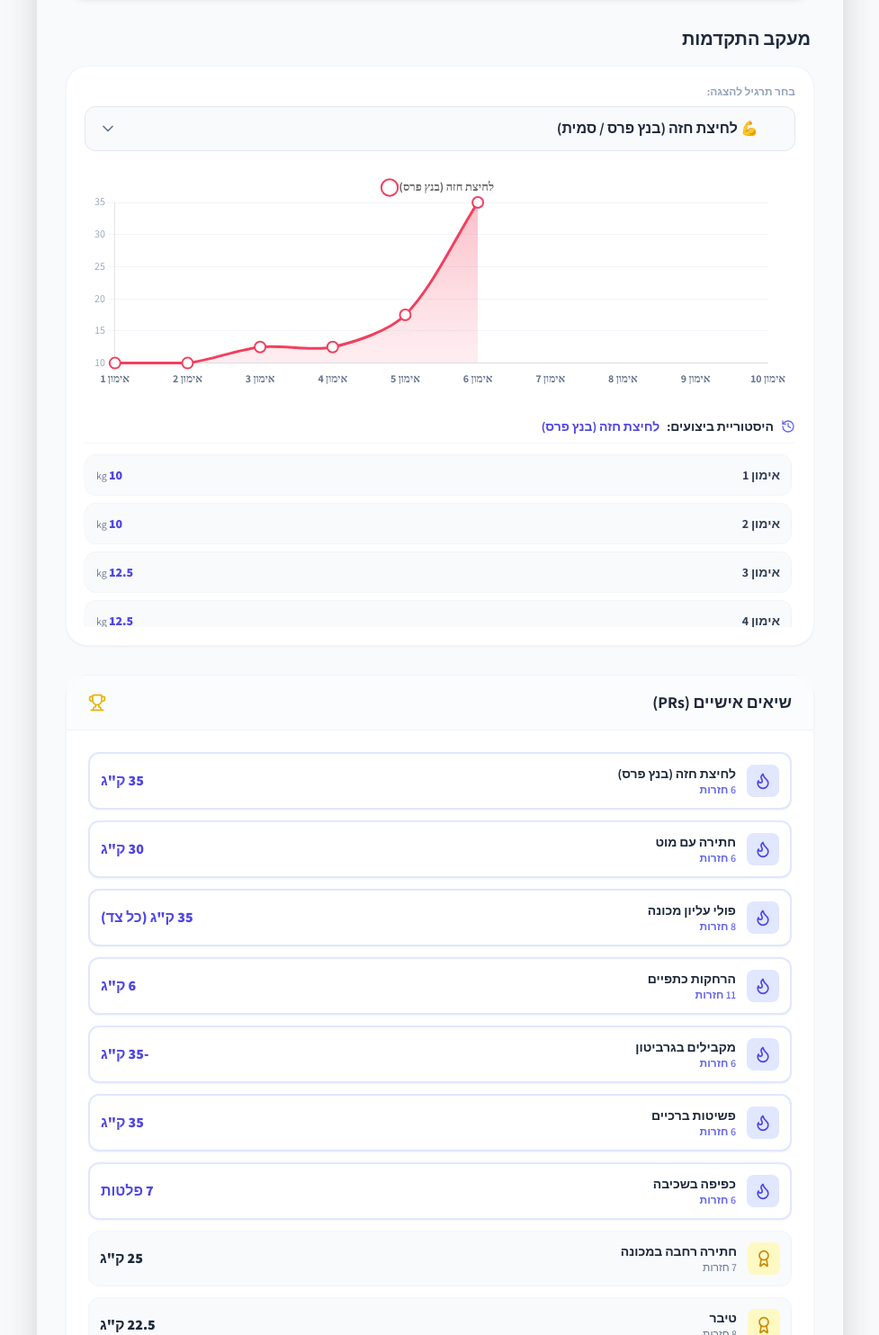
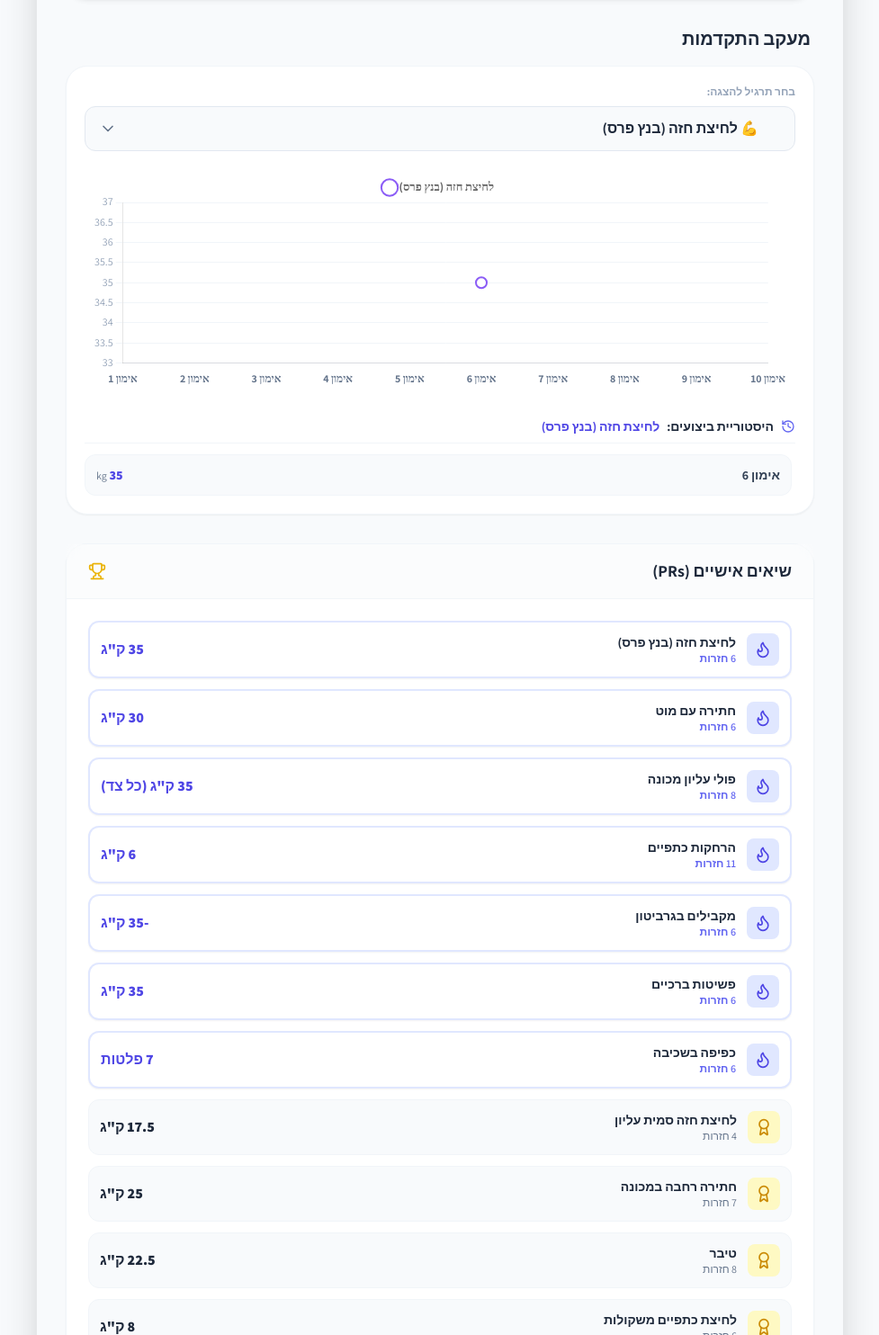
Before and after one commit to danzory/tommy.afek, a plain HTML site: page index.html in a window 1280 px wide. Shown: the part 827-2311 px from the top of the page at 90% size, without its empty margins (151-1128 px from the left). Drawn offline with nearby package versions, Linux system fonts and the light colour scheme.

Commit message:
Update index.html

````diff
--- a/index.html
+++ b/index.html
@@ -199,7 +199,8 @@
                                 <label for="exerciseSelect" class="block text-xs font-bold text-slate-400 uppercase mb-2">בחר תרגיל להצגה:</label>
                                 <div class="relative">
                                     <select id="exerciseSelect" class="w-full bg-slate-50 border border-slate-200 text-slate-800 font-bold text-base rounded-xl py-3 px-4 pr-10 appearance-none focus:outline-none focus:ring-2 focus:ring-indigo-500 transition-shadow">
-                                        <option value="incline_smith_press">💪 לחיצת חזה (בנץ פרס / סמית)</option>
+                                        <option value="bench_press">💪 לחיצת חזה (בנץ פרס)</option>
+                                        <option value="incline_smith_press">💪 לחיצת חזה סמית עליון</option>
                                         <option value="barbell_row">🏋️ חתירה עם מוט</option>
                                         <option value="wide_machine_row">🚣 חתירה רחבה במכונה</option>
                                         <option value="machine_lat_pulldown">🏋️ פולי עליון מכונה</option>
@@ -331,6 +332,16 @@
                                 </div>
 
                                 <!-- שיאים קודמים -->
+                                <div class="flex items-center justify-between bg-slate-50 p-3 rounded-xl border border-slate-100">
+                                    <div class="flex items-center gap-3">
+                                        <div class="bg-yellow-100 p-2 rounded-lg text-yellow-600"><i data-lucide="award" class="w-5 h-5"></i></div>
+                                        <div>
+                                            <p class="font-bold text-slate-800 text-sm">לחיצת חזה סמית עליון</p>
+                                            <p class="text-xs text-slate-500">4 חזרות</p>
+                                        </div>
+                                    </div>
+                                    <div class="font-black text-slate-800">17.5 ק"ג</div>
+                                </div>
                                 <div class="flex items-center justify-between bg-slate-50 p-3 rounded-xl border border-slate-100">
                                     <div class="flex items-center gap-3">
                                         <div class="bg-yellow-100 p-2 rounded-lg text-yellow-600"><i data-lucide="award" class="w-5 h-5"></i></div>
@@ -837,9 +848,16 @@
             const progressData = {
                 labels: ['אימון 1', 'אימון 2', 'אימון 3', 'אימון 4', 'אימון 5', 'אימון 6', 'אימון 7', 'אימון 8', 'אימון 9', 'אימון 10'],
                 exercises: {
+                    bench_press: {
+                        label: 'לחיצת חזה (בנץ פרס)',
+                        data: [null, null, null, null, null, 35, null, null, null, null],
+                        color: '#8b5cf6',
+                        gradientStart: 'rgba(139, 92, 246, 0.4)',
+                        unit: 'kg'
+                    },
                     incline_smith_press: {
-                        label: 'לחיצת חזה (בנץ פרס)',
-                        data: [10, 10, 12.5, 12.5, 17.5, 35, null, null, null, null],
+                        label: 'לחיצת חזה סמית עליון',
+                        data: [10, 10, 12.5, 12.5, 17.5, null, null, null, null, null],
                         color: '#f43f5e',
                         gradientStart: 'rgba(244, 63, 94, 0.4)',
                         unit: 'kg'
@@ -1138,7 +1156,7 @@
             const exerciseSelect = document.getElementById('exerciseSelect');
 
             // Set default view
-            updateChart('incline_smith_press');
+            updateChart('bench_press');
 
             // Listen for changes
             exerciseSelect.addEventListener('change', (e) => {
@@ -1148,3 +1166,6 @@
     </script>
 </body>
 </html>
+
+
+```
````
